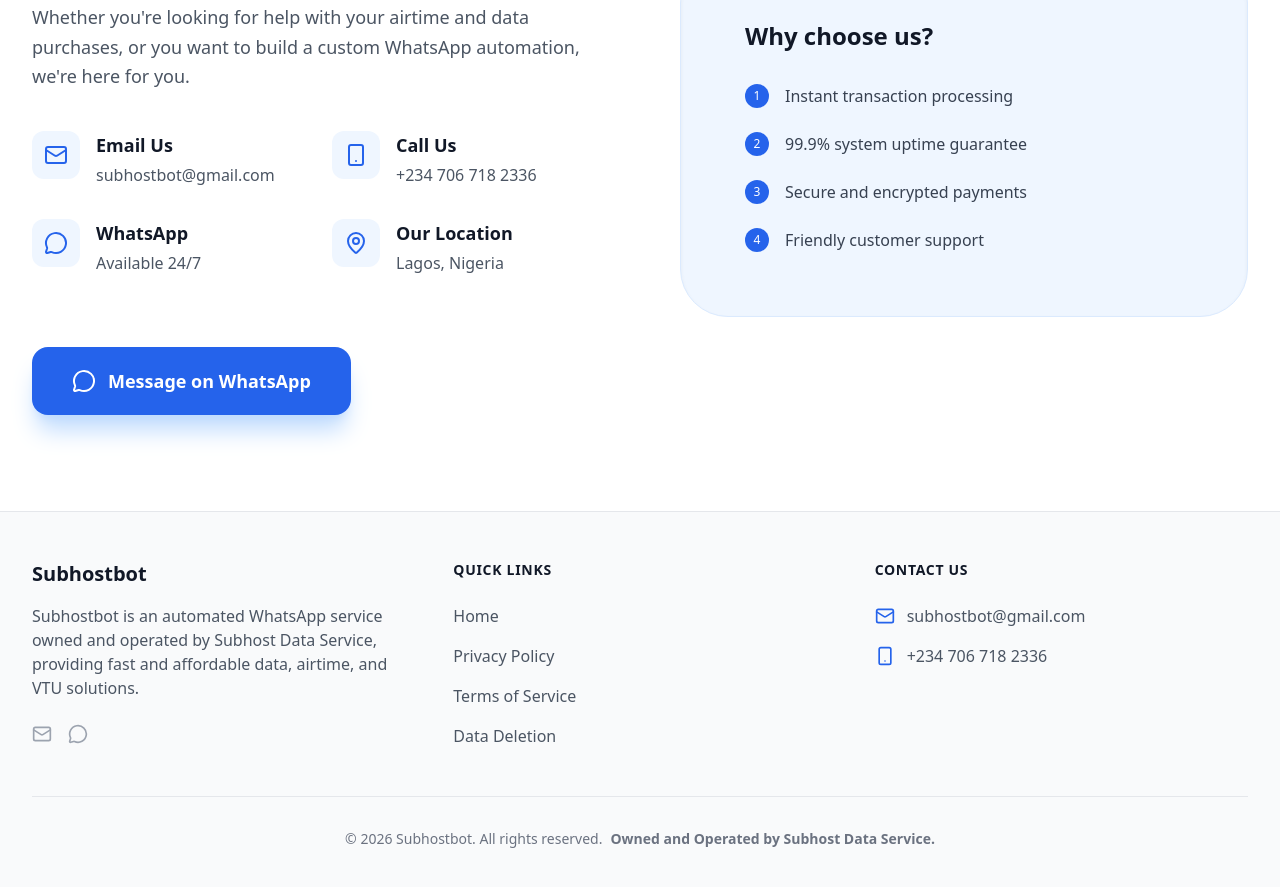
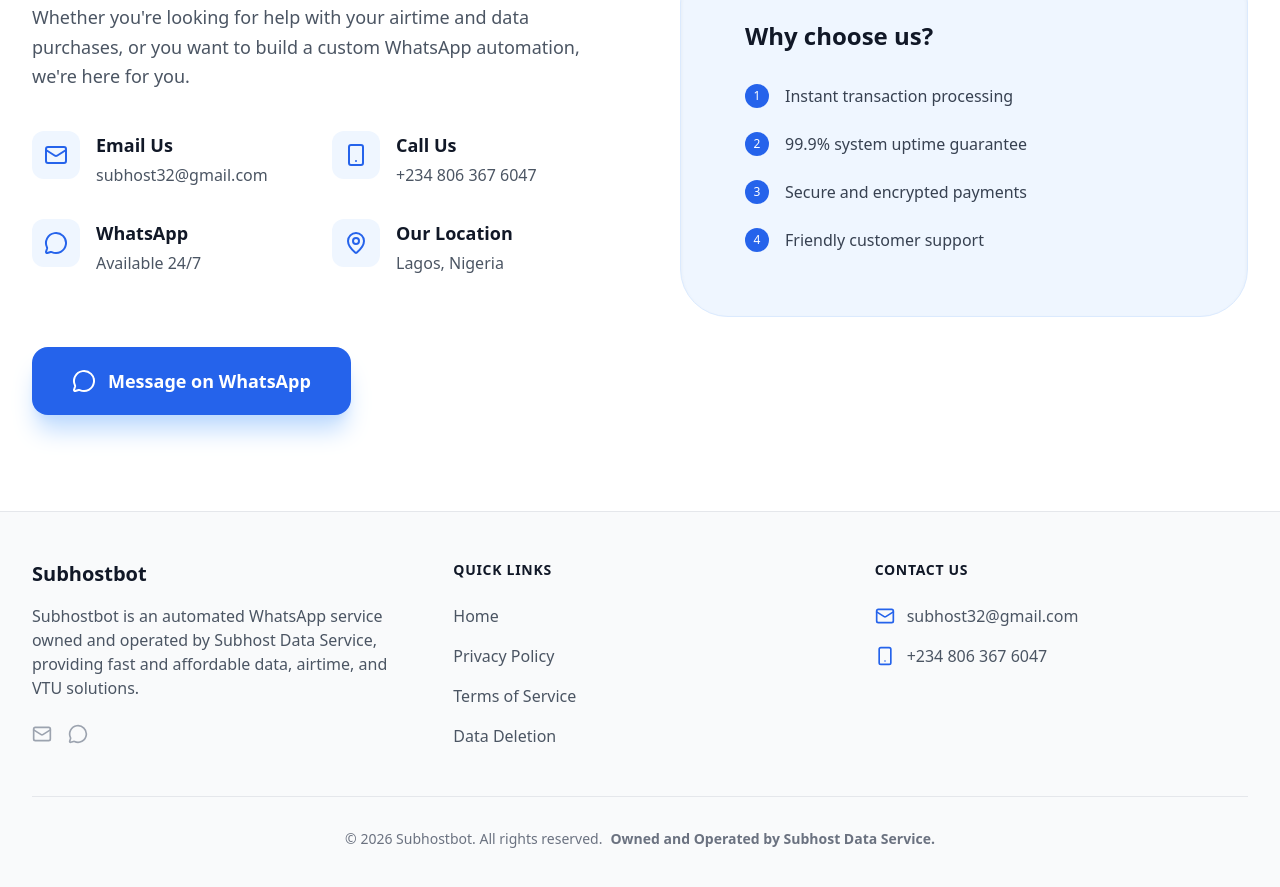
Before and after one commit to falaye01/bot, a React (Vite) app: page / in a window 1280 px wide. Shown: the part 4449-5336 px from the top of the page. Built offline with nearby package versions, Linux system fonts and the light colour scheme.

Commit message:
fix: update contact info to subhost32@gmail.com and 08063676047

```diff
--- a/src/components/Contact.jsx
+++ b/src/components/Contact.jsx
@@ -22,7 +22,7 @@
                 </div>
                 <div>
                   <h4 className="text-lg font-bold text-gray-900">Email Us</h4>
-                  <p className="text-gray-600 mt-1">subhostbot@gmail.com</p>
+                  <p className="text-gray-600 mt-1">subhost32@gmail.com</p>
                 </div>
               </div>
 
@@ -32,7 +32,7 @@
                 </div>
                 <div>
                   <h4 className="text-lg font-bold text-gray-900">Call Us</h4>
-                  <p className="text-gray-600 mt-1">+234 706 718 2336</p>
+                  <p className="text-gray-600 mt-1">+234 806 367 6047</p>
                 </div>
               </div>
 
@@ -59,7 +59,7 @@
 
             <div className="pt-8">
               <a
-                href="https://wa.me/2347067182336"
+                href="https://wa.me/2348063676047"
                 target="_blank"
                 rel="noopener noreferrer"
                 className="inline-flex items-center space-x-3 bg-primary-600 text-white px-10 py-5 rounded-2xl font-bold text-lg hover:bg-primary-700 shadow-xl shadow-primary-200 transition-all transform hover:-translate-y-0.5"
--- a/src/components/Footer.jsx
+++ b/src/components/Footer.jsx
@@ -14,10 +14,10 @@
               Subhostbot is an automated WhatsApp service owned and operated by Subhost Data Service, providing fast and affordable data, airtime, and VTU solutions.
             </p>
             <div className="flex space-x-4 pt-2">
-              <a href="mailto:subhostbot@gmail.com" className="text-gray-400 hover:text-primary-600 transition-colors">
+              <a href="mailto:subhost32@gmail.com" className="text-gray-400 hover:text-primary-600 transition-colors">
                 <Mail className="h-5 w-5" />
               </a>
-              <a href="https://wa.me/2347067182336" className="text-gray-400 hover:text-primary-600 transition-colors">
+              <a href="https://wa.me/2348063676047" className="text-gray-400 hover:text-primary-600 transition-colors">
                 <MessageCircle className="h-5 w-5" />
               </a>
             </div>
@@ -48,11 +48,11 @@
             <ul className="space-y-4">
               <li className="flex items-start">
                 <Mail className="h-5 w-5 text-primary-600 mr-3 mt-0.5" />
-                <span className="text-gray-600">subhostbot@gmail.com</span>
+                <span className="text-gray-600">subhost32@gmail.com</span>
               </li>
               <li className="flex items-start">
                 <Smartphone className="h-5 w-5 text-primary-600 mr-3 mt-0.5" />
-                <span className="text-gray-600">+234 706 718 2336</span>
+                <span className="text-gray-600">+234 806 367 6047</span>
               </li>
             </ul>
           </div>
--- a/src/components/Hero.jsx
+++ b/src/components/Hero.jsx
@@ -58,7 +58,7 @@
               className="flex flex-col sm:flex-row space-y-4 sm:space-y-0 sm:space-x-4 pt-4"
             >
               <a
-                href="https://wa.me/2347067182336"
+                href="https://wa.me/2348063676047"
                 target="_blank"
                 rel="noopener noreferrer"
                 className="group flex items-center justify-center space-x-2 bg-primary-600 text-white px-8 py-4 rounded-xl font-bold text-lg hover:bg-primary-700 shadow-lg shadow-primary-200 transition-all transform hover:-translate-y-1 active:scale-95"
--- a/src/components/Navbar.jsx
+++ b/src/components/Navbar.jsx
@@ -25,7 +25,7 @@
             <Link to="/privacy-policy" className="text-gray-500 hover:text-primary-600 font-bold transition-colors">Privacy Policy</Link>
             <Link to="/terms" className="text-gray-500 hover:text-primary-600 font-bold transition-colors">Terms of Service</Link>
             <a
-              href="https://wa.me/2347067182336"
+              href="https://wa.me/2348063676047"
               target="_blank"
               rel="noopener noreferrer"
               className="bg-primary-600 text-white px-6 py-2.5 rounded-2xl font-bold hover:bg-primary-700 shadow-lg shadow-primary-200 transition-all transform hover:-translate-y-0.5 active:scale-95"
@@ -78,7 +78,7 @@
                 Terms of Service
               </Link>
               <a
-                href="https://wa.me/2347067182336"
+                href="https://wa.me/2348063676047"
                 className="block px-4 py-4 rounded-2xl text-center text-white font-black bg-primary-600 shadow-lg shadow-primary-200"
                 onClick={() => setIsOpen(false)}
               >
--- a/src/pages/DataDeletion.jsx
+++ b/src/pages/DataDeletion.jsx
@@ -37,7 +37,7 @@
               <div className="p-6 bg-white border border-gray-100 rounded-2xl shadow-sm hover:shadow-md transition-shadow">
                 <Mail className="h-8 w-8 text-primary-600 mb-4" />
                 <h3 className="font-bold text-gray-900 mb-2">Via Email</h3>
-                <p className="text-gray-600">Send an email to: <br /><span className="font-semibold text-primary-600">subhostbot@gmail.com</span></p>
+                <p className="text-gray-600">Send an email to: <br /><span className="font-semibold text-primary-600">subhost32@gmail.com</span></p>
               </div>
               <div className="p-6 bg-white border border-gray-100 rounded-2xl shadow-sm hover:shadow-md transition-shadow">
                 <MessageCircle className="h-8 w-8 text-green-500 mb-4" />
--- a/src/pages/PrivacyPolicy.jsx
+++ b/src/pages/PrivacyPolicy.jsx
@@ -77,9 +77,9 @@
               If you have any questions or concerns about this Privacy Policy, please contact us at:
             </p>
             <div className="mt-4 p-6 bg-gray-50 rounded-xl border border-gray-100">
-              <p className="text-gray-900 font-bold">Subhostbot Support</p>
-              <p className="text-gray-600">Email: subhostbot@gmail.com</p>
-              <p className="text-gray-600">WhatsApp: +234 706 718 2336</p>
+              <p className="text-gray-900 font-bold">Subhost Data Service Support</p>
+              <p className="text-gray-600">Email: subhost32@gmail.com</p>
+              <p className="text-gray-600">WhatsApp: +234 806 367 6047</p>
             </div>
           </section>
         </div>
--- a/src/pages/TermsOfService.jsx
+++ b/src/pages/TermsOfService.jsx
@@ -84,7 +84,7 @@
           <section>
             <h2 className="text-2xl font-bold text-gray-900 mb-4">9. Contact Us</h2>
             <p className="text-gray-600 leading-relaxed">
-              If you have any questions about these Terms of Service, please contact us at subhostbot@gmail.com.
+              If you have any questions about these Terms of Service, please contact us at subhost32@gmail.com.
             </p>
           </section>
         </div>
```
Also changed, not shown: 2 other files (tests, documents, lock files or other folders).
